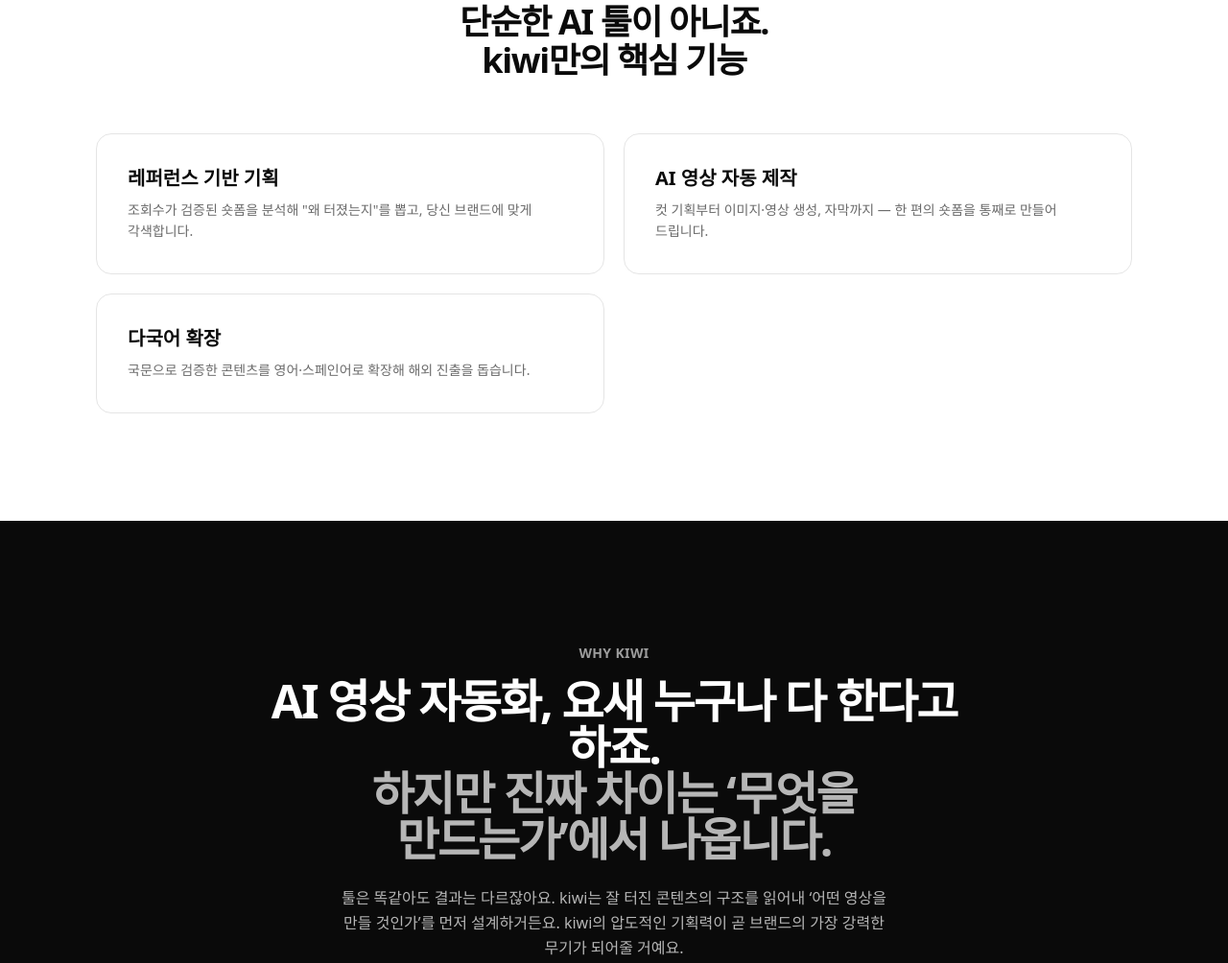
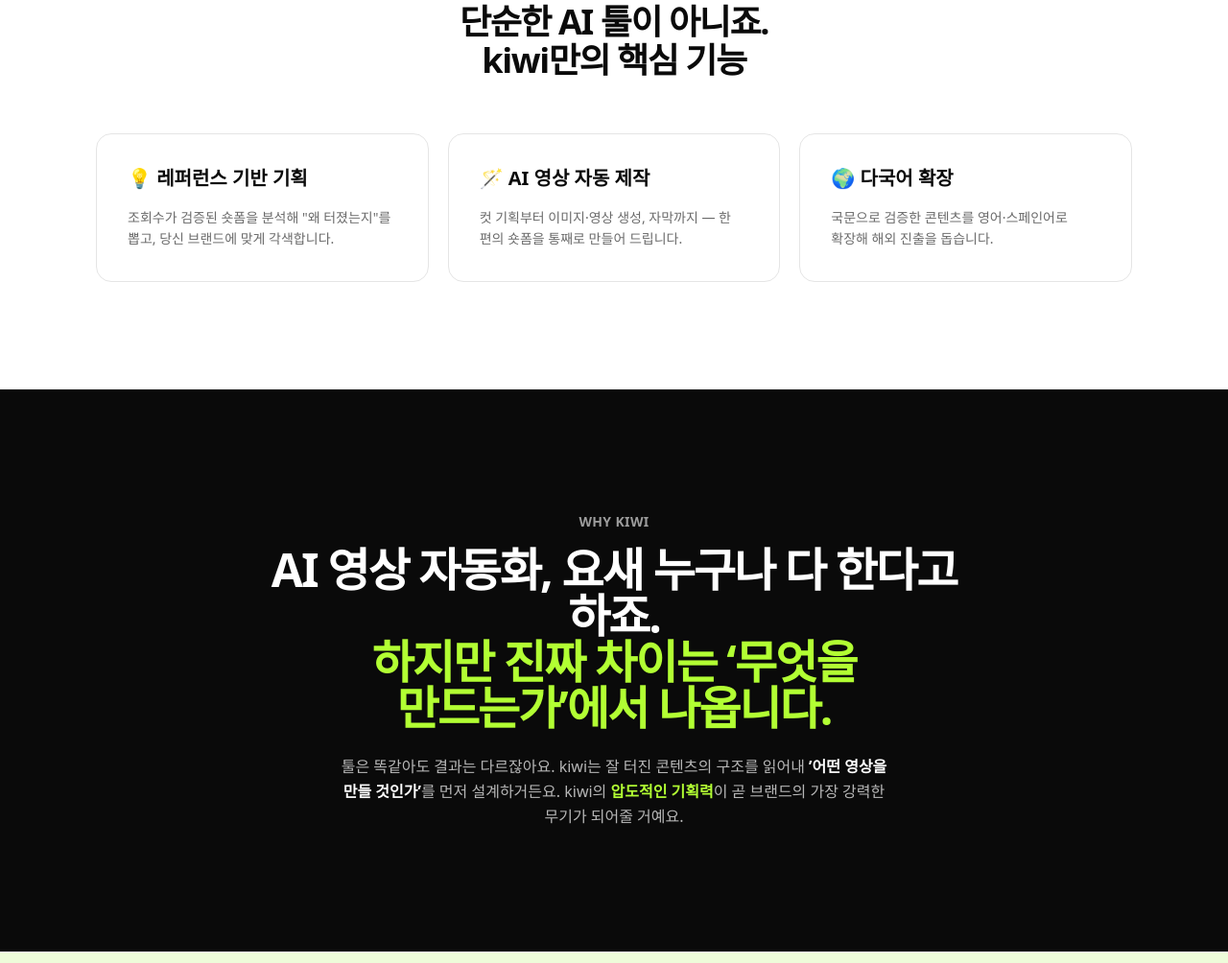
Before and after one commit to Gyuuze/kiwi-landing, a plain HTML site: page index.html in a window 1280 px wide. Shown: the part 2585-3589 px from the top of the page at 96% size. Drawn offline with nearby package versions, Linux system fonts and the light colour scheme; a web font is replaced by a local one.

Commit message:
design: 기능 그리드 3단 + 이모지, WHY KIWI 텍스트 대비 강화

```diff
--- a/index.html
+++ b/index.html
@@ -237,18 +237,18 @@
       <div class="mx-auto max-w-2xl text-center">
         <h2 class="reveal text-3xl font-extrabold tracking-tightest md:text-4xl">단순한 AI 툴이 아니죠.<br class="hidden sm:block" /> kiwi만의 핵심 기능</h2>
       </div>
-      <div class="mt-14 grid gap-5 sm:grid-cols-2">
+      <div class="mt-14 grid gap-5 md:grid-cols-3">
         <div class="reveal rounded-2xl border border-line p-8">
-          <h3 class="text-xl font-bold">레퍼런스 기반 기획</h3>
-          <p class="mt-2 text-sm leading-relaxed text-mute">조회수가 검증된 숏폼을 분석해 "왜 터졌는지"를 뽑고, 당신 브랜드에 맞게 각색합니다.</p>
+          <h3 class="text-xl font-bold">💡 레퍼런스 기반 기획</h3>
+          <p class="mt-4 text-sm leading-relaxed text-mute">조회수가 검증된 숏폼을 분석해 "왜 터졌는지"를 뽑고, 당신 브랜드에 맞게 각색합니다.</p>
         </div>
         <div class="reveal rounded-2xl border border-line p-8">
-          <h3 class="text-xl font-bold">AI 영상 자동 제작</h3>
-          <p class="mt-2 text-sm leading-relaxed text-mute">컷 기획부터 이미지·영상 생성, 자막까지 — 한 편의 숏폼을 통째로 만들어 드립니다.</p>
+          <h3 class="text-xl font-bold">🪄 AI 영상 자동 제작</h3>
+          <p class="mt-4 text-sm leading-relaxed text-mute">컷 기획부터 이미지·영상 생성, 자막까지 — 한 편의 숏폼을 통째로 만들어 드립니다.</p>
         </div>
         <div class="reveal rounded-2xl border border-line p-8">
-          <h3 class="text-xl font-bold">다국어 확장</h3>
-          <p class="mt-2 text-sm leading-relaxed text-mute">국문으로 검증한 콘텐츠를 영어·스페인어로 확장해 해외 진출을 돕습니다.</p>
+          <h3 class="text-xl font-bold">🌍 다국어 확장</h3>
+          <p class="mt-4 text-sm leading-relaxed text-mute">국문으로 검증한 콘텐츠를 영어·스페인어로 확장해 해외 진출을 돕습니다.</p>
         </div>
       </div>
     </section>
@@ -259,11 +259,11 @@
         <p class="reveal text-sm font-bold tracking-wide text-paper/60">WHY KIWI</p>
         <h2 class="reveal mx-auto mt-4 max-w-3xl text-3xl font-extrabold leading-snug tracking-tightest md:text-5xl">
           AI 영상 자동화, 요새 누구나 다 한다고 하죠.<br />
-          <span class="text-paper/70">하지만 진짜 차이는 ‘무엇을 만드는가’에서 나옵니다.</span>
+          <span class="text-kiwi">하지만 진짜 차이는 ‘무엇을 만드는가’에서 나옵니다.</span>
         </h2>
         <p class="reveal mx-auto mt-6 max-w-xl text-base leading-relaxed text-paper/70">
           툴은 똑같아도 결과는 다르잖아요. kiwi는 잘 터진 콘텐츠의 구조를 읽어내
-          ‘어떤 영상을 만들 것인가’를 먼저 설계하거든요. kiwi의 압도적인 기획력이 곧 브랜드의 가장 강력한 무기가 되어줄 거예요.
+          <span class="font-bold text-paper">’어떤 영상을 만들 것인가’</span>를 먼저 설계하거든요. kiwi의 <span class="font-bold text-kiwi">압도적인 기획력</span>이 곧 브랜드의 가장 강력한 무기가 되어줄 거예요.
         </p>
       </div>
     </section>
```
